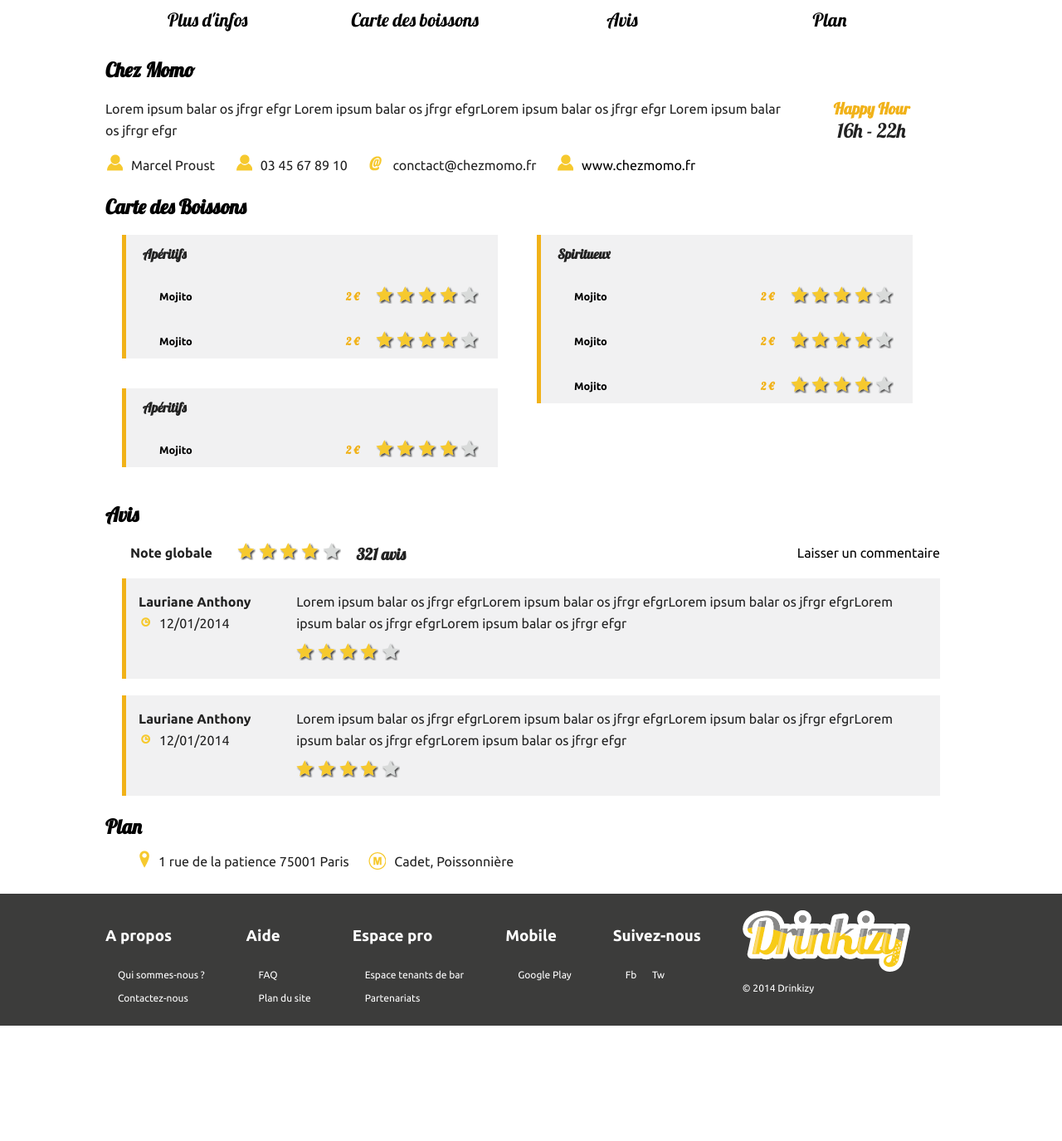
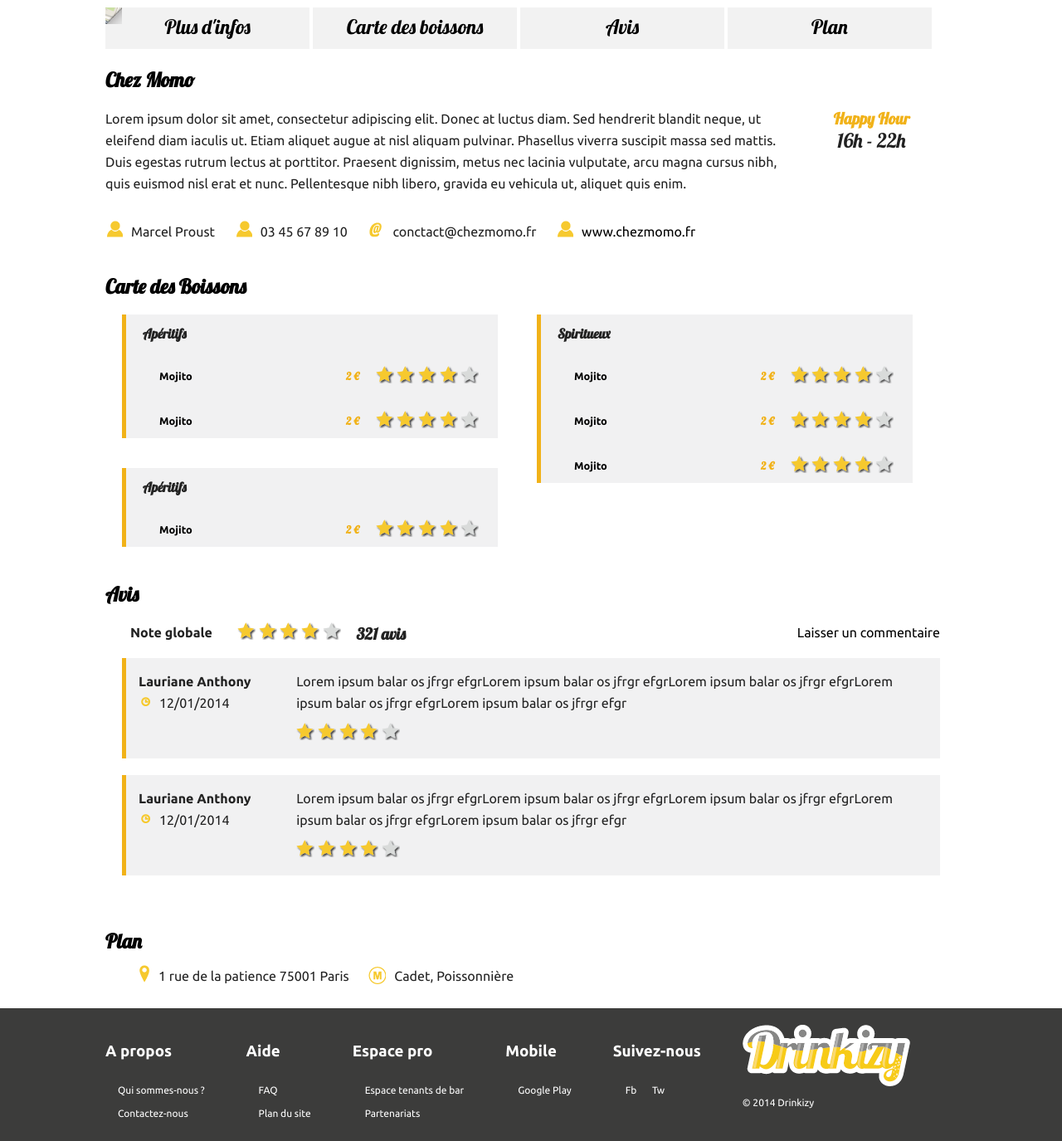
Before and after one commit to pguilloux/DrinkizyWeb, a Django app: template templates/bars/fiche_bar.html in a window 1280 px wide. Shown: the part 582-1957 px from the top of the page at 83% size. Before the commit the page ends 1818 px from the top, so only its background shows below. Run offline with Django 3.2, Linux system fonts and the light colour scheme; the template is opened without the code that fills it: most values are stand-ins (such as "Sample title", 1, 10 or a date in 2020); some libraries are stand-ins or nearby versions; some web fonts are replaced.

Commit message:
ajout des coin de page peel sur les menus de la fiche, custom du top des boissons et adjust de la taille de l'image

```diff
--- a/static/css/main.css
+++ b/static/css/main.css
@@ -413,9 +413,9 @@ footer figure figcaption {
     display: block;
 }
 
-#curl, #cur2{
-    width:25px;
-    height:25px;
+#curl, #cur2, .curl{
+    width:5px;
+    height:5px;
     position:absolute;
     top:0;
     -webkit-transition: ease 0.8s;
@@ -424,7 +424,7 @@ footer figure figcaption {
         -ms-transition: ease 0.8s;
             transition: ease 0.8s;
 }
-#curl {
+#curl, .curl {
     left: 0;
 }
 #cur2 {
@@ -432,8 +432,8 @@ footer figure figcaption {
 }
 .result-backCorner {
     overflow:hidden;
-    width:20px;
-    height:20px;
+    width:0px;
+    height:0px;
     position:absolute;
     top:0;
     -webkit-transition: ease 0.8s;
@@ -443,9 +443,25 @@ footer figure figcaption {
             transition: ease 0.8s;
 }
 
-#code{
+#code, .code{
     left:0;
     background-image: url(../medias/img/cornerList.png);
+}
+.peel-info{
+    left:0;
+    background-image: url(../medias/img/cornerMap.png);
+}
+.peel-menu{
+    left:0;
+    background-image: url(../medias/img/cornerMap.png);
+}
+.peel-comment{
+    left:0;
+    background-image: url(../medias/img/cornerMap.png);
+}
+.peel-map{
+    left:0;
+    background-image: url(../medias/img/cornerMap.png);
 }
 #code2{
     right:0;
@@ -456,7 +472,7 @@ footer figure figcaption {
 .search-result #slider-range {
     margin-top: 50px;
 }
-.search-result nav li:hover #code #curl, .search-result nav li:hover #code2 #cur2{
+.search-result nav li:hover #code #curl, .search-result nav li:hover #code2 #cur2, .bar-card nav li:hover .code .curl{
     width:58px;
     height:58px;
     -webkit-transition: ease 0.8s;
@@ -466,7 +482,7 @@ footer figure figcaption {
             transition: ease 0.8s;
 }
 
-.search-result nav li:hover #code, .search-result nav li:hover #code2{
+.search-result nav li:hover #code, .search-result nav li:hover #code2, .bar-card nav li:hover .code  {
     width:49px;
     height:49px;
     -webkit-transition: ease 0.8s;
@@ -476,6 +492,13 @@ footer figure figcaption {
             transition: ease 0.8s;
 }
 
+.search-result .selected #curl, .search-result .selected #cur2, .bar-card nav .selected .curl{
+    width:25px;
+    height:25px;
+}
+.search-result .selected .result-backCorner, .bar-card nav .selected .result-backCorner {
+    width: 20px; height: 20px;
+}
 
 .search-result .selected a {
     color: #F1B219;
@@ -491,12 +514,12 @@ footer figure figcaption {
 .search-result-bar > ul > li {
     margin-top: 50px;
 }
-.search-result-bar h4 {
+.search-result-bar h4, .bar-card header li h4 {
    font-family: 'Lobster', cursive;
    font-size: 1.5em;
    margin: 5px 0px;
 }
-.search-result-bar h4 span {
+.search-result-bar h4 span, .bar-card header li h4 span {
     background-color: #F1B219;
     color: #fff;
     font-weight: 300;
@@ -608,12 +631,13 @@ footer figure figcaption {
 /* Structure */
 
 .bar-card aside { float: right;}
-.bar-card #slider { width: 68%; height: 250px; display: block;}
-
+.bar-card #slider { width: 66%; height: 270px; display: block; overflow: hidden}
+.bar-card article { margin-top: 40px;}
 
 /* Général */
-#bar-moreInfos  ul, #bar-comment ul { padding-left: 0;}
-#bar-moreInfos .bar-owner:before, #bar-moreInfos .bar-tel:before, #bar-moreInfos .bar-mail:before, #bar-moreInfos .bar-site:before, #bar-comment .bar-comment-author p:before, #bar-map .bar-adress:before, #bar-map .bar-metro:before {
+#bar-moreInfos  ul, #bar-comment ul { padding-left: 0; display: inline-block;}
+.bar-card header ul {padding-left: 0;}
+.bar-card header li .postAdress:before, #bar-moreInfos .bar-owner:before, #bar-moreInfos .bar-tel:before, #bar-moreInfos .bar-mail:before, #bar-moreInfos .bar-site:before, #bar-comment .bar-comment-author p:before, #bar-map .bar-adress:before, #bar-map .bar-metro:before {
     content:"";
     display: block;
     float: left;
@@ -622,8 +646,6 @@ footer figure figcaption {
     width: 21px;
     margin-right: 10px;
 }
-
-
 .bar-card .rank span {
     background-image: url("../medias/img/drinkizy_sprite.png");
     background-position: -38px -57px;
@@ -631,7 +653,6 @@ footer figure figcaption {
     width: 22px;
     display: inline-block;
 }
-
 .bar-card .rank .full {
    background-position: -11px -57px;
 }
@@ -644,17 +665,31 @@ footer figure figcaption {
 
 
 
+/* Header */
+.bar-card header li { display: inline-block; }
+.bar-card header li:first-child {width: 45%;}
+.bar-card header li:last-child { float: right;}
+.bar-card header li .postAdress:before {    background-position: -74px -58px;
+    width: 14px;   }
 
-
+/* Aside top des boissons */
+.bar-card aside {color:#000;border-left: 5px solid #F1B219; padding: 10px; margin-left: 20px; background-color: #F1F1F2; height: 270px;}
+.bar-card aside h4 {color: #000 !important; margin:0 ; padding: 0 20px;}
+.bar-card aside h4 span {color: #F1B219}
+.bar-card aside img {height: 50px;
+    margin-right: 10px;
+    width: 50px;}
+.bar-card aside h6 {display: inline-block; margin: 0; vertical-align: top; font-size: 1em;}
 
 /* Navigation Menu */
 .bar-card nav ul { margin-left: 0; }
-.bar-card nav li { display: inline-block; width: 24%;text-align: center; font-family: 'Lobster', cursive; font-size: 1.4em; height: 40px;
-line-height: 35px;}
+.bar-card nav li { display: inline-block; width: 24%;text-align: center; font-family: 'Lobster', cursive; font-size: 1.5em; height: 50px;
+line-height: 46px; position: relative; background-color: #f2f2f2}
 .bar-card nav li a { color: #000;}
 
+
 /* More Infos */
-#bar-moreInfos h3, #bar-drinkMenu h3, #bar-comment h3, #bar-map h3 {
+#bar-moreInfos h3, #bar-drinkMenu h3, #bar-comment h3, #bar-map h3, .bar-card aside h4 {
     font-family: 'Lobster', cursive;
     color: #F1B219;
     font-size: 1.5em;
--- a/templates/bars/fiche_bar.html
+++ b/templates/bars/fiche_bar.html
@@ -7,8 +7,13 @@
 		<header>
 			<ul>
 				<li>
-					<h4> Chez Momo <span> Bar lounge </span></h4>
-					<p class="postAdress>">1 rue de la patience 75001 Paris</p>
+					<h4> {{bar.name}} <span> {{bar.theme}}  </span></h4>
+					<p class="postAdress">{{bar.address}} </p>
+				</li>
+				<li class="boxValidateBar">
+				</li>
+				<li class="socialBox">
+
 				</li>
 				<li>
 					<p class="rank"><span class="full"></span> <span class="full"></span> <span class="full"></span> <span class="full"></span> <span></span> <strong>321 avis</strong></p>
@@ -21,28 +26,42 @@
 			<h4>Top des boissons de <span>Chez Momo</span></h4>
 
 			<ul>
-				<li>Mojito</li>
-				<li>Mojito</li>
-				<li>Mojito</li>
+				<li><img src=""/><h6>Mojito</h6></li>
+				<li><img src=""/><h6>Mojito</h6></li>
+				<li><img src=""/><h6>Mojito</h6></li>
 			</ul>
 
 		</aside>
 
-		<div id="slider"></div>
+		<div id="slider">
+			<img src="http://photos.mandarinoriental.com/is/image/MandarinOriental/tokyo-restaurant-mandarin-bar-01?$DetailBannerHeight$" />
+		</div>
 
 		<article>
 			<nav>
 				<ul>
-					<li>
+					<li class="selected">
+						<div class="peel-info code result-backCorner">
+                        	<img class="curl" src="../../static/medias/img/cornerLeft.png">
+                    	</div>
 						<a href="#moreInfos">Plus d'infos</a>
 					</li>
 					<li>
+						<div class="peel-menu code result-backCorner">
+                        	<img class="curl" src="../../static/medias/img/cornerLeft.png">
+                    	</div>
 						<a href="#drinkMenu">Carte des boissons</a>
 					</li>
 					<li>
+						<div class="peel-comment code result-backCorner">
+                        	<img class="curl" src="../../static/medias/img/cornerLeft.png">
+                    	</div>
 						<a href="#comment">Avis</a>
 					</li>
 					<li>
+						<div class="peel-map code result-backCorner">
+                        	<img class="curl" src="../../static/medias/img/cornerLeft.png">
+                    	</div>
 						<a href="#map">Plan</a>
 					</li>
 				</ul>
@@ -50,7 +69,7 @@
 
 			<div id="bar-moreInfos">
 				<h3><a name="moreInfos">Chez Momo</a></h3>
-				<p class="bar-text">Lorem ipsum balar os jfrgr efgr Lorem ipsum balar os jfrgr efgrLorem ipsum balar os jfrgr efgr Lorem ipsum balar os jfrgr efgr</p>
+				<p class="bar-text">Lorem ipsum dolor sit amet, consectetur adipiscing elit. Donec at luctus diam. Sed hendrerit blandit neque, ut eleifend diam iaculis ut. Etiam aliquet augue at nisl aliquam pulvinar. Phasellus viverra suscipit massa sed mattis. Duis egestas rutrum lectus at porttitor. Praesent dignissim, metus nec lacinia vulputate, arcu magna cursus nibh, quis euismod nisl erat et nunc. Pellentesque nibh libero, gravida eu vehicula ut, aliquet quis enim. </p>
 				<p class="bar-happyHour"><strong>Happy Hour</strong> <span>16h - 22h</span></p>
 				<ul>
 					<Li class="bar-owner">Marcel Proust</li>
```
